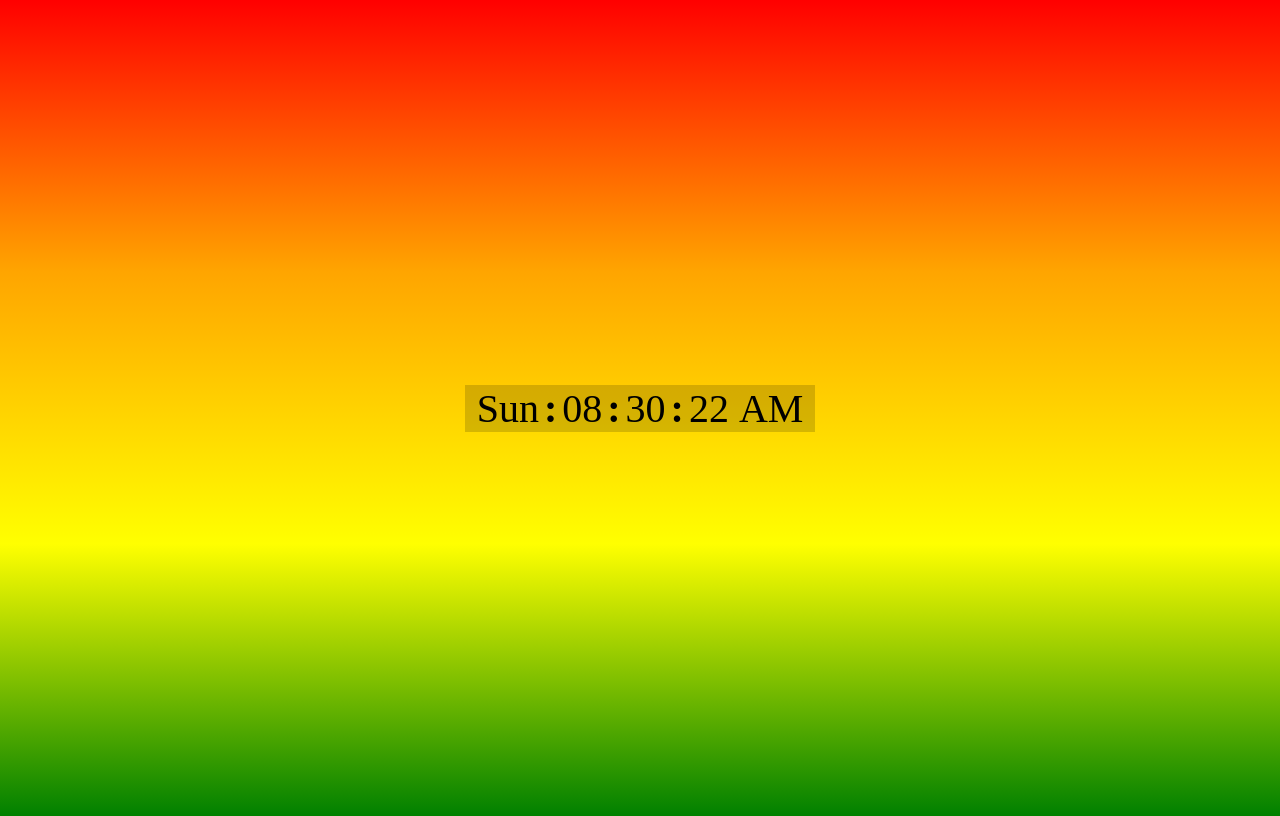
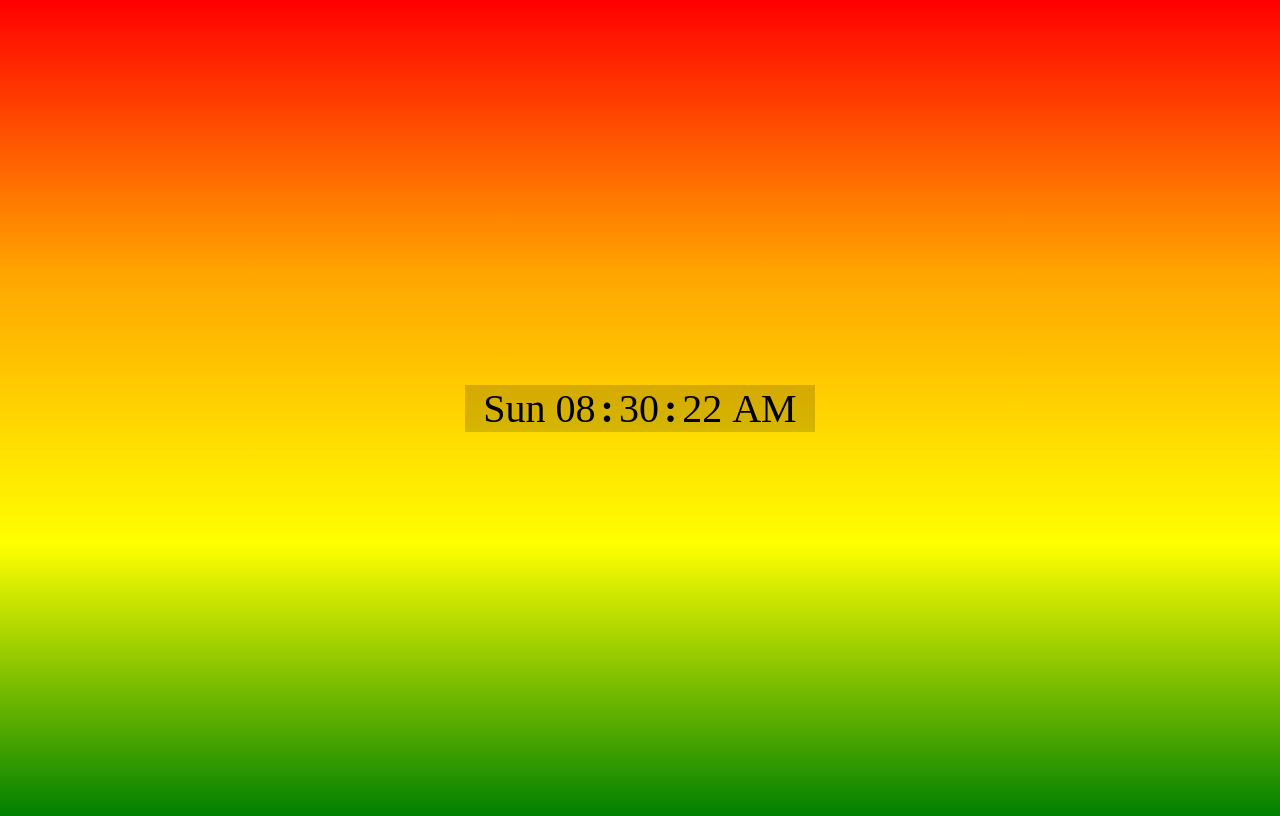
Before and after one commit to 0617ajay/clock, a plain HTML site: page index.html in a window 1280 px wide. Drawn offline with Linux system fonts and the light colour scheme.

Commit message:
remove ":" after weekday

```diff
--- a/index.html
+++ b/index.html
@@ -11,13 +11,13 @@
     <div id="container">
         <div id="item">
             <span id="span1"></span>
-            <p>:</p>
+            <p></p>
             <span id="span2"></span>
             <p>:</p>
             <span id="span3"></span>
             <p>:</p>
             <span id="span4"></span>
-            <p> </p>
+            <p></p>
             <span id="span5"></span>
         </div>
     </div>
```
